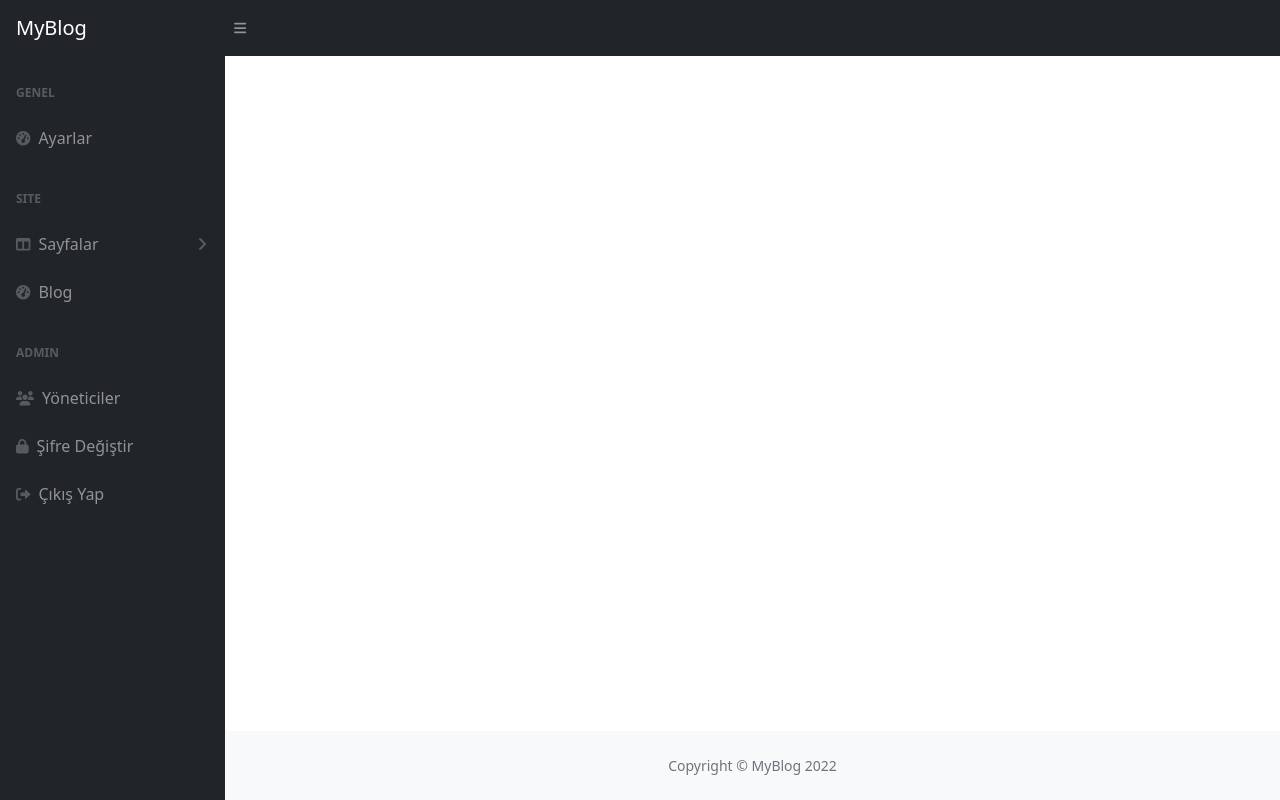
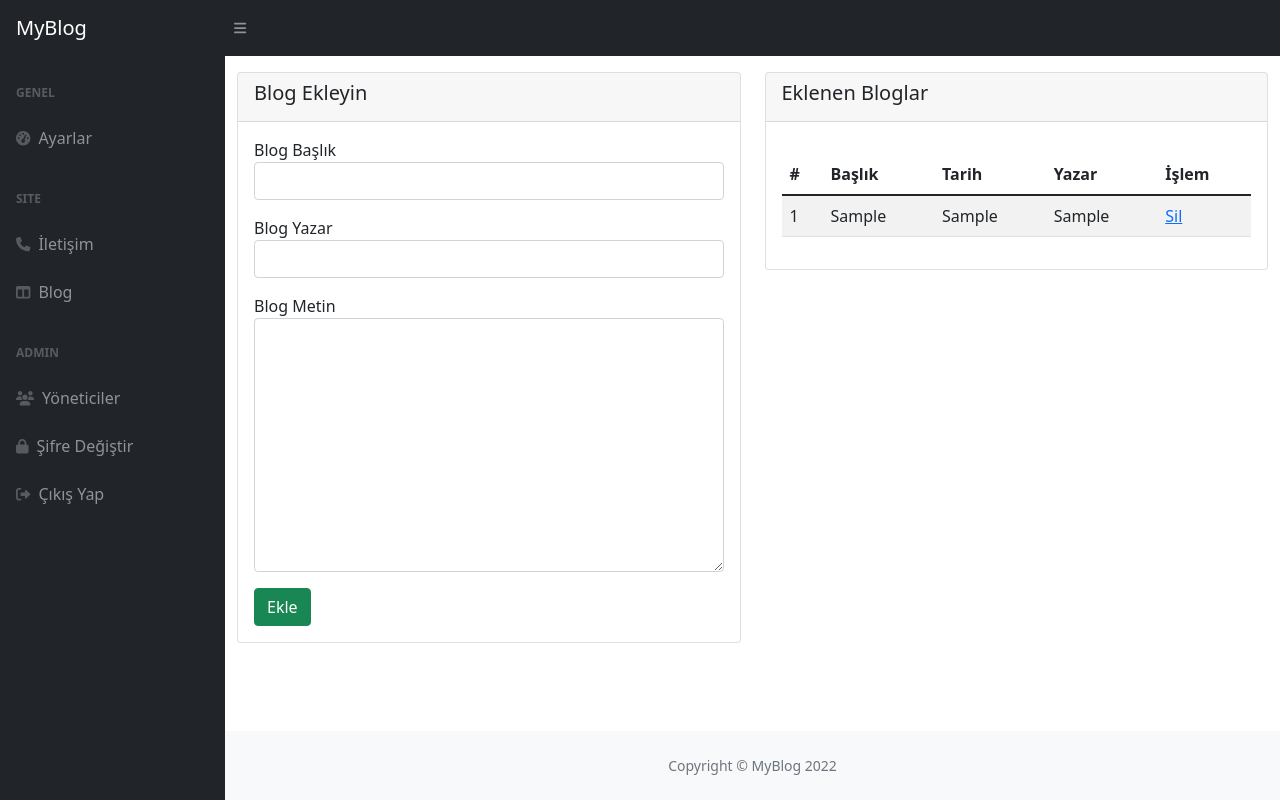
Before and after one commit to furkanceker/blog-ci, a CodeIgniter app: page /blog-ci/admin/blog/ in a window 1280 px wide. Run offline with CodeIgniter, Linux system fonts and the light colour scheme; the visitor is signed in with stand-in values (Sample User, id 1); tables that the repository leaves empty or names only in its code hold one stand-in row (values such as "Sample post"); some libraries are stand-ins or nearby versions.

Commit message:
blog operations
add & delete & list

```diff
--- a/application/controllers/Admin.php
+++ b/application/controllers/Admin.php
@@ -172,7 +172,49 @@ class Admin extends CI_Controller {
 	}
 
 	public function blog(){
-		$this->load->view('back/blog');
+		$data['bloglar'] = $this->common_model->get_all("bloglar");
+		$this->load->view('back/blog',$data);
+	}
+
+	public function blogpost(){
+		$baslik = postvalue('baslik');
+		$yazar = postvalue('yazar');
+		$metin = $this->input->post('aciklama');
+		if(!$baslik || !$yazar || !$metin){
+			flash('warning','Boş Alanları Doldurun');
+			back();
+		}else{
+			$data = [
+				'baslik' => $baslik,
+				'yazar' => $yazar,
+				'aciklama' => $metin,
+			];
+			$query = $this->common_model->insert("bloglar",$data);
+			if($query){
+				flash('success','Blog Eklendi');
+				back();
+			}else{
+				flash('danger','Blog Ekleme Başarısız');
+				back();
+			}
+		}
+	}
+
+	public function blogsil($id){
+		$exist = $this->common_model->get(['id'=>$id],"bloglar");
+		if($exist){
+			$delete = $this->common_model->delete("bloglar",['id'=>$id]);
+			if($delete){
+				flash('success','Blog Silindi');
+				back();
+			}else{
+				flash('danger','Blog Silme Başarısız');
+				back();
+			}
+		}else{
+			flash('danger','Blog Bulunamadı');
+			redirect("admin/blog");
+		}
 	}
 
 	public function logout(){
--- a/application/controllers/Home.php
+++ b/application/controllers/Home.php
@@ -5,7 +5,8 @@ class Home extends CI_Controller {
 
 	public function index()
 	{
-		$this->load->view('front/index');
+		$data['bloglar'] = $this->common_model->get_all("bloglar");
+		$this->load->view('front/index',$data);
 	}
 	public function hakkimizda()
 	{
--- a/application/models/Common_model.php
+++ b/application/models/Common_model.php
@@ -3,7 +3,7 @@ defined('BASEPATH') OR exit('No direct script access allowed');
 
 class Common_model extends CI_Model {
 
-    public function get($where = array(),$table){
+    public function get($where,$table){
         $result = $this->db
         ->where($where)
         ->get($table)
@@ -18,13 +18,13 @@ class Common_model extends CI_Model {
         return $result;
     }
 
-    public function insert($table,$data = array()){
+    public function insert($table,$data){
         $result = $this->db
         ->insert($table,$data);
         return $result;
     }
 
-    public function update($id,$table,$data=array()){
+    public function update($id,$table,$data){
         $result = $this->db
         ->where('id',$id)
         ->update($table,$data);
@@ -32,9 +32,14 @@ class Common_model extends CI_Model {
     }
 
 
-    public function delete($table,$data = array()){
+    public function delete($table,$data){
         $result = $this->db
         ->delete($table,$data);
+        return $result;
+    }
+
+    public function query($query){
+        $result = $this->db->query();
         return $result;
     }
 }
--- a/application/views/back/blog.php
+++ b/application/views/back/blog.php
@@ -1,2 +1,61 @@
 <?php $this->load->view('back/include/header'); ?>
+<div class="row">
+    <div class="col-6">
+        <div class="card mt-3">
+            <div class="card-header">
+                <h5 class="card-title">Blog Ekleyin</h5>
+            </div>
+            <div class="card-body">
+                <form action="<?= base_url('admin/blogpost/') ?>" method="post">
+                    <div class="form-group mb-3">
+                        <label>Blog Başlık</label>
+                        <input type="text" name="baslik" class="form-control" required>
+                    </div>
+                    <div class="form-group mb-3">
+                        <label>Blog Yazar</label>
+                        <input type="text" name="yazar" class="form-control" required>
+                    </div>
+                    <div class="form-group mb-3">
+                        <label>Blog Metin</label>
+                        <textarea name="aciklama" class="form-control" cols="30" rows="10" required></textarea>
+                    </div>
+                    <div class="form-group">
+                        <button type="submit" class="btn btn-success">Ekle</button>
+                    </div>
+                </form>
+            </div>
+        </div>
+    </div>
+    <div class="col-6">
+        <div class="card mt-3">
+            <div class="card-header">
+                <h5 class="card-title">Eklenen Bloglar</h5>
+            </div>
+            <div class="card-body">
+                <table class="table table-striped mt-3">
+                    <thead>
+                        <tr>
+                        <th scope="col">#</th>
+                        <th scope="col">Başlık</th>
+                        <th scope="col">Tarih</th>
+                        <th scope="col">Yazar</th>
+                        <th scope="col">İşlem</th>
+                        </tr>
+                    </thead>
+                    <tbody>
+                        <?php $say = 1; foreach($bloglar as $row) { ?>
+                        <tr>
+                            <td><?= $say ?></td>
+                            <td><?= $row->baslik ?></td>
+                            <td><?= $row->tarih ?></td>
+                            <td><?= $row->yazar ?></td>
+                            <td><a href="<?= base_url('admin/blogsil/').$row->id ?>">Sil</a></td>
+                        </tr>
+                        <?php $say++; } ?>
+                    </tbody>
+                </table>
+            </div>
+        </div>
+    </div>
+</div>
 <?php $this->load->view('back/include/footer'); ?>
--- a/application/views/back/hakkimizda.php
+++ /dev/null
@@ -1,2 +0,0 @@
-<?php $this->load->view('back/include/header'); ?>
-<?php $this->load->view('back/include/footer'); ?>
--- a/application/views/back/include/header.php
+++ b/application/views/back/include/header.php
@@ -30,19 +30,12 @@
                                 Ayarlar
                             </a>
                             <div class="sb-sidenav-menu-heading">Site</div>
-                            <a class="nav-link collapsed" href="#" data-bs-toggle="collapse" data-bs-target="#collapseLayouts" aria-expanded="false" aria-controls="collapseLayouts">
+                            <a class="nav-link" href="<?= base_url('admin/iletisim/') ?>">
+                                <div class="sb-nav-link-icon"><i class="fas fa-phone"></i></div>
+                                İletişim
+                            </a>
+                            <a class="nav-link" href="<?= base_url('admin/blog/') ?>">
                                 <div class="sb-nav-link-icon"><i class="fas fa-columns"></i></div>
-                                Sayfalar
-                                <div class="sb-sidenav-collapse-arrow"><i class="fas fa-angle-down"></i></div>
-                            </a>
-                            <div class="collapse" id="collapseLayouts" aria-labelledby="headingOne" data-bs-parent="#sidenavAccordion">
-                                <nav class="sb-sidenav-menu-nested nav">
-                                    <a class="nav-link" href="<?= base_url('admin/hakkimizda/') ?>">Hakkımızda</a>
-                                    <a class="nav-link" href="<?= base_url('admin/iletisim/') ?>">İletişim</a>
-                                </nav>
-                            </div>
-                            <a class="nav-link" href="<?= base_url('admin/blog/') ?>">
-                                <div class="sb-nav-link-icon"><i class="fas fa-tachometer-alt"></i></div>
                                 Blog
                             </a>
                             <div class="sb-sidenav-menu-heading">Admin</div>
```
Also changed, not shown: application/views/front/index.php (+6 -4 lines).
